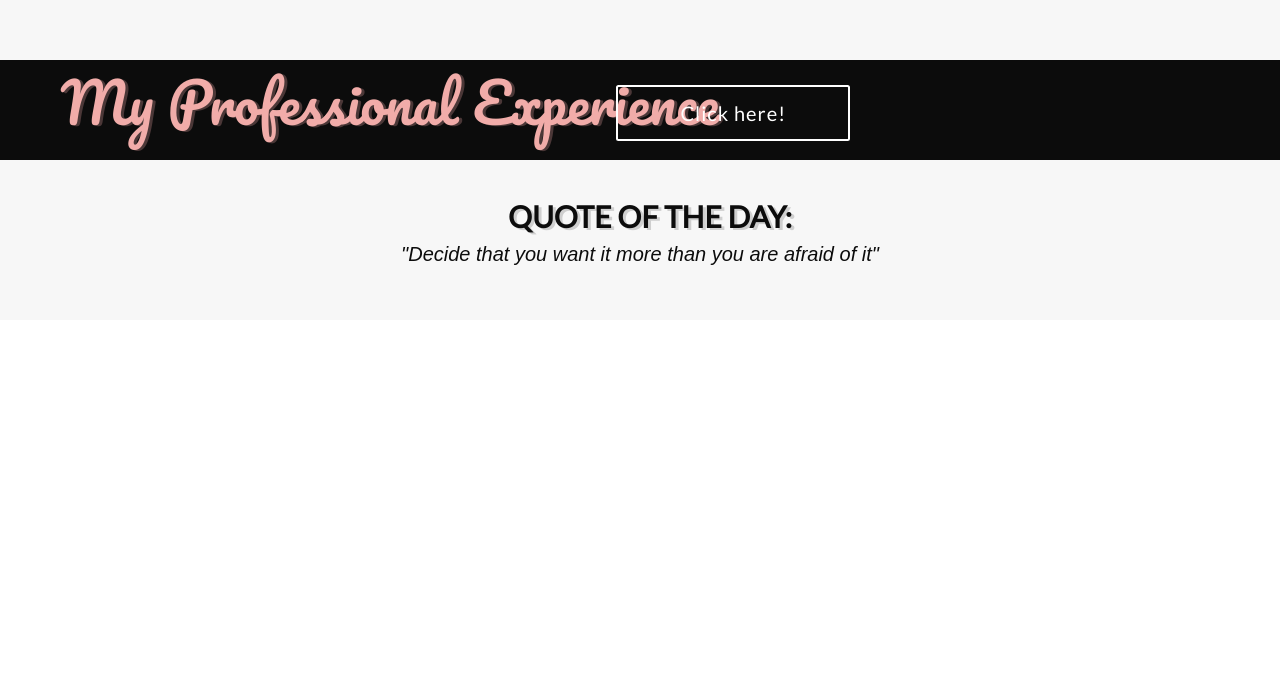
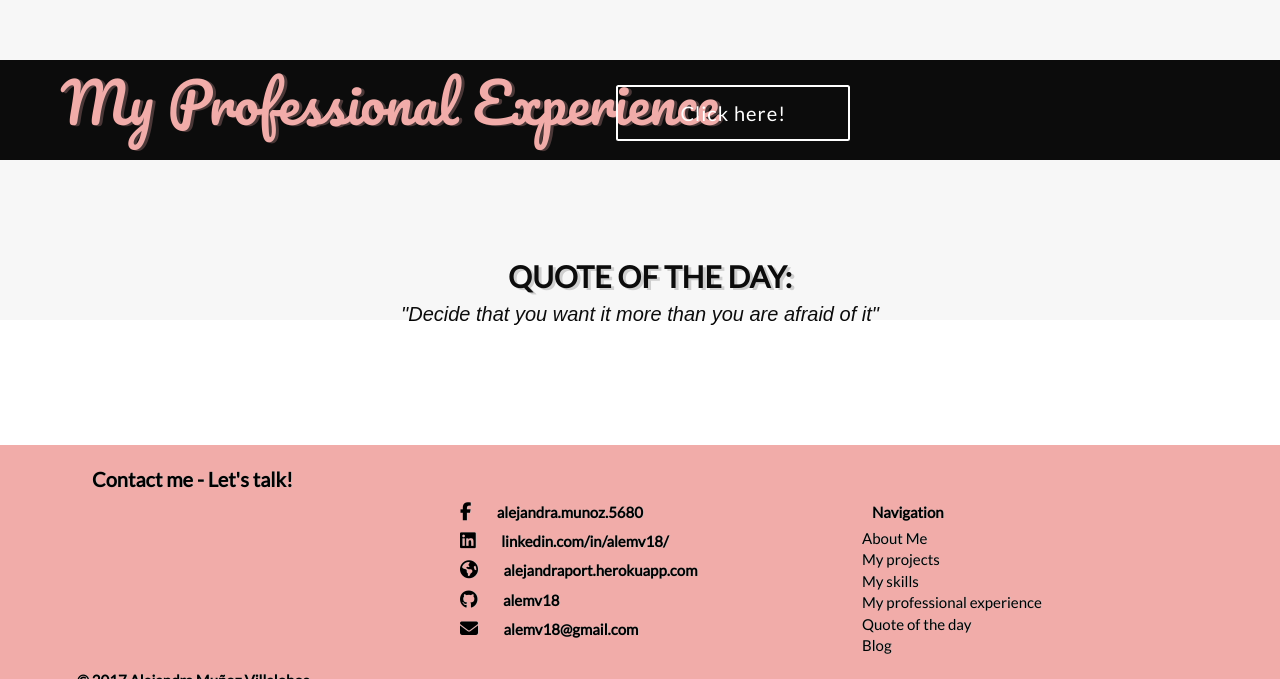
Before and after one commit to Alemv18/Front-End-Developer-AlejandraM, a plain HTML site: page index.html in a window 1280 px wide. Shown: the part 2745-3424 px from the top of the page. Before the commit the page ends 3065 px from the top, so only its background shows below. Drawn offline with nearby package versions, Linux system fonts and the light colour scheme; a web font is replaced by a local one.

Commit message:
Change footer style and background on my professional experience

```diff
--- a/css/style.css
+++ b/css/style.css
@@ -295,7 +295,7 @@ h5 {
 
 /* Unique page for my experience */
 #my-prof-experience {
-    background-image: url("../images/background-photo.jpg");
+    background-image: url("../images/beach.jpeg");
     background-repeat: no-repeat;
     background-size: cover;
 }
@@ -343,7 +343,7 @@ h5 {
 .quote-title {
     font-family: "Lato";
     font-size: 30px !important;
-    margin-top: 40px;
+    margin-top: 100px;
     text-shadow: 3px 2px lightgrey;
 }
 
@@ -353,6 +353,43 @@ h5 {
     font-size: 20px;
 }
 
+/* Contact Me */
+label {
+    margin-left: 10px;
+}
+
+#contact-me {
+    font-size: 18px;
+    color: black;
+    font-family: "Lato";
+    box-shadow: 1px 1px #a08f8f;
+    background-color: #f1aca9;
+    height: 260px;
+    margin-top: 120px;
+    text-shadow: 1px 0px #cebdbd;
+}
+
+#main-title-contact {
+    font-size: 20px !important;
+    margin-top: 20px;
+}
+
+#contact-me .container label {
+    font-family: "Lato";
+    font-size: 15px;
+    padding-left: 12px;
+}
+
+#contact-me li {
+    font-family: "Lato";
+    font-size: 15px;
+    padding-left: 12px;
+    list-style-type: none;
+}
+
+#contact-me ul {
+    padding-left: 0;
+}
     /* Video */
 .homepage-hero-module {
     border-right: none;
--- a/index.html
+++ b/index.html
@@ -25,6 +25,9 @@
 
     <!-- Font awesome icons -->
     <link rel="stylesheet" href="path/to/font-awesome/css/font-awesome.min.css">
+
+    <!-- Animate CSS -->
+    <link rel="stylesheet" href="https://cdnjs.cloudflare.com/ajax/libs/animate.css/3.5.2/animate.min.css">
 
 </head>
 
@@ -74,7 +77,7 @@
                         I'm a front end and UX developer girl with
                         +4 years of work experience in Europe and America. I consider myself a person
                         that loves her job, self-taught and optimistic. Over the years, I have developed
-                        a strong skill set that involves from HTML to React, currently, studying a Bachelor on IT in Mexico.
+                        a strong skill set that involves from HTML to React, currently I'm studying a Bachelor on IT in Mexico.
                     </p>
                 </div>
             </div>
@@ -193,9 +196,9 @@
 
 
     <div id="experience">
-        <h4 id="my-experiece" class="section-title">My professional experience</h4>
-        <button class="click-me"><a href="experience.html">Click here!</a></button>
-    </div>
+                <h4 id="my-experiece" class="section-title">My professional experience</h4>
+             <button class="click-me"><a href="experience.html">Click here!</a></button>
+        </div>
 
     <div id="quotes">
         <h5 class="quote-title">Quote of the day:</h5>
@@ -203,55 +206,40 @@
     </div>
 
     <div id="contact-me">
-
+        <div class="container">
+        <label id="main-title-contact"> Contact me - Let's talk!</label>
+            <div class="row">
+                <div class="col-md-4">
+                </div>
+                <div class="col-md-4">
+                    <div class="social-media">
+                    <i class="fa fa-facebook" aria-hidden="true"></i>
+                    <label>alejandra.munoz.5680</label><br>
+                    <i class="fa fa-linkedin-square" aria-hidden="true"></i>
+                    <label>linkedin.com/in/alemv18/</label><br>
+                    <i class="fa fa-globe" aria-hidden="true"></i>
+                    <label>alejandraport.herokuapp.com</label><br>
+                    <i class="fa fa-github" aria-hidden="true"></i>
+                    <label>alemv18</label><br>
+                    <i class="fa fa-envelope" aria-hidden="true"></i>
+                    <label>alemv18@gmail.com</label>
+                    </div>
+                </div>
+                <div class="col-md-4">
+                    <label>Navigation</label>
+                    <ul>
+                        <li>About Me</li>
+                        <li>My projects</li>
+                        <li>My skills</li>
+                        <li>My professional experience</li>
+                        <li>Quote of the day</li>
+                        <li>Blog</li>
+                    </ul>
+                </div>
+                <label>© 2017 Alejandra Muñoz Villalobos</label>
+            </div>
+        </div>
     </div>
-
-<!--<div class="content">-->
-<!--</div>-->
-<!--<footer id="myFooter">-->
-    <!--<div class="container">-->
-        <!--<div class="row">-->
-            <!--<div class="col-sm-3">-->
-                <!--<h2 class="logo"><a href="#"> LOGO </a></h2>-->
-            <!--</div>-->
-            <!--<div class="col-sm-2">-->
-                <!--<h5>Get started</h5>-->
-                <!--<ul>-->
-                    <!--<li><a href="#">Home</a></li>-->
-                    <!--<li><a href="#">Sign up</a></li>-->
-                    <!--<li><a href="#">Downloads</a></li>-->
-                <!--</ul>-->
-            <!--</div>-->
-            <!--<div class="col-sm-2">-->
-                <!--<h5>About us</h5>-->
-                <!--<ul>-->
-                    <!--<li><a href="#">Company Information</a></li>-->
-                    <!--<li><a href="#">Contact us</a></li>-->
-                    <!--<li><a href="#">Reviews</a></li>-->
-                <!--</ul>-->
-            <!--</div>-->
-            <!--<div class="col-sm-2">-->
-                <!--<h5>Support</h5>-->
-                <!--<ul>-->
-                    <!--<li><a href="#">FAQ</a></li>-->
-                    <!--<li><a href="#">Help desk</a></li>-->
-                    <!--<li><a href="#">Forums</a></li>-->
-                <!--</ul>-->
-            <!--</div>-->
-            <!--<div class="col-sm-3">-->
-                <!--<div class="social-networks">-->
-                    <!--<a href="#" class="twitter"><i class="fa fa-twitter"></i></a>-->
-                    <!--<a href="#" class="facebook"><i class="fa fa-facebook"></i></a>-->
-                    <!--<a href="#" class="google"><i class="fa fa-google-plus"></i></a>-->
-                <!--</div>-->
-                <!--<button type="button" class="btn btn-default">Contact us</button>-->
-            <!--</div>-->
-        <!--</div>-->
-    <!--</div>-->
-    <!--<div class="footer-copyright">-->
-        <!--<p>© 2017 Alejandra Muñoz Villalobos </p>-->
-    <!--</div>-->
-<!--</footer>-->
 
 
     <script src='http://cdnjs.cloudflare.com/ajax/libs/jquery/2.1.3/jquery.min.js'></script>
```
Also changed, not shown: images/background-croacia.jpg (added), 1 other file.
